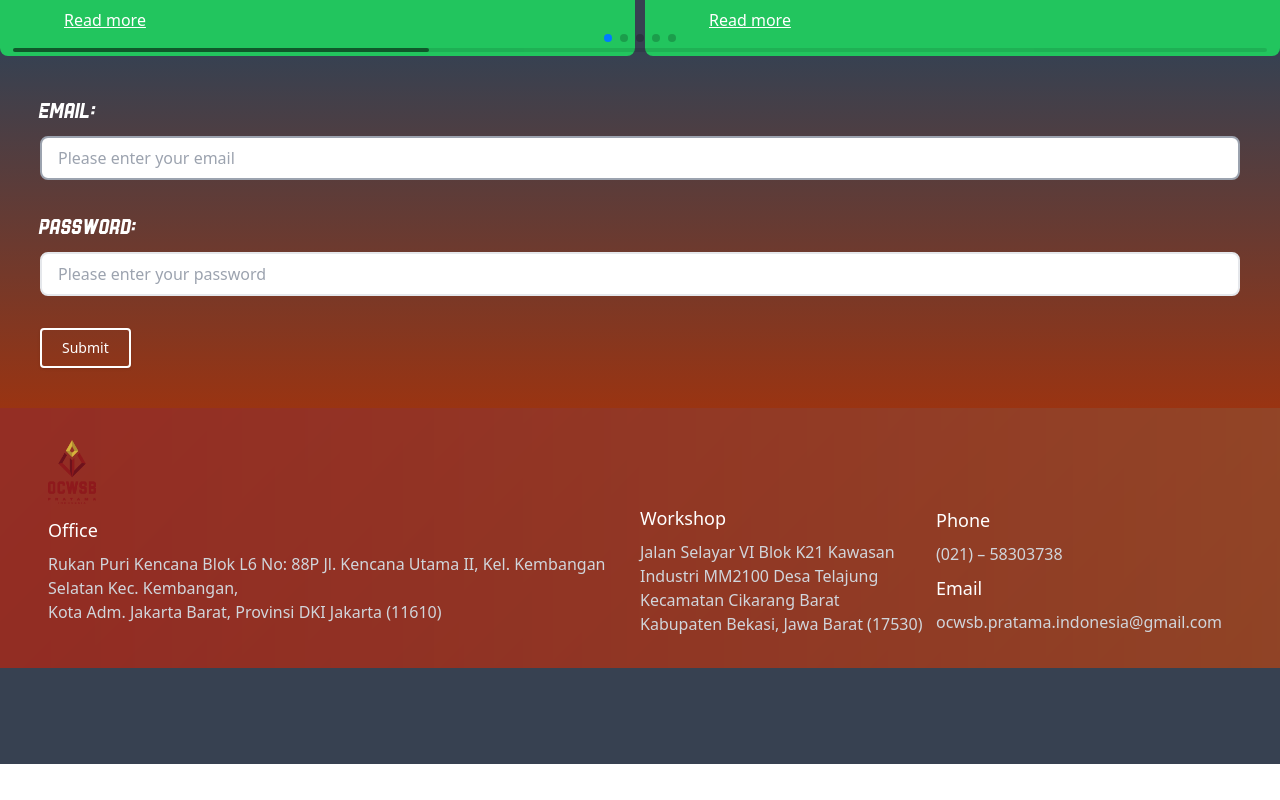
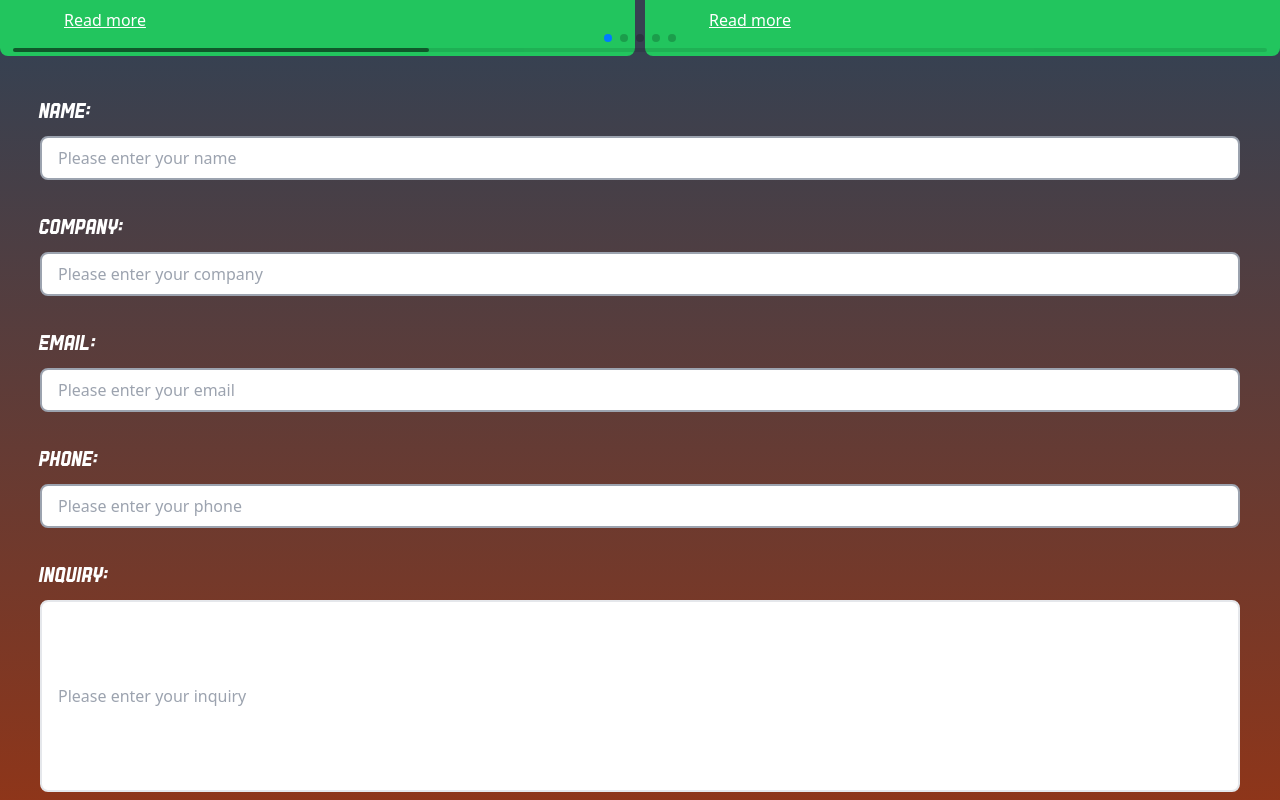
Before and after one commit to fandikaikhsan/ocwsb, a Next.js app: page / in a window 1280 px wide. Shown: the part 2340-3140 px from the top of the page. Before the commit the page ends 3104 px from the top, so only its background shows below. Built offline with nearby package versions, Linux system fonts and the light colour scheme.

Commit message:
feat: add complete input form

```diff
--- a/src/components/containers/FormSection.tsx
+++ b/src/components/containers/FormSection.tsx
@@ -4,14 +4,22 @@ import yupResolver from "@hookform/resolvers/yup"
 import * as yup from "yup"
 
 type UserSubmitForm = {
+  name: string
+  company: string
   email: string
+  phone: string
   password: string
+  inquiry: string
 }
 
 const FormSection = () => {
   const schema = yup.object().shape({
+    name: yup.string().required().min(3),
+    company: yup.string(),
     email: yup.string().email().required(),
+    phone: yup.string(),
     password: yup.string().required().min(6),
+    inquiry: yup.string(),
   })
 
   const {
@@ -36,6 +44,64 @@ const FormSection = () => {
     <>
       <div className=" p-10 bg-gradient-to-b from-gray-700 to-orange-800">
         <form onSubmit={handleSubmit(onSubmit)}>
+          <div className="mb-8">
+            <label
+              htmlFor="name"
+              className={`block text-2xl font-maqin mb-2 ${
+                errors.name ? "text-red-400" : "text-white"
+              }`}
+            >
+              Name:
+            </label>
+            <input
+              {...register("name")}
+              type="text"
+              name="name"
+              id="name"
+              placeholder="Please enter your name"
+              className={`block w-full  bg-white rounded-lg border-2 py-2 px-4  placeholder-gray-400  ${
+                errors.name
+                  ? "text-red-300 border-red-400"
+                  : "text-gray-200 border-gray-400"
+              }`}
+              // ref={register}
+            />
+            {errors.name && (
+              <p className="text-red-500 text-sm mt-2">
+                A valid name is required.
+              </p>
+            )}
+          </div>
+
+          <div className="mb-8">
+            <label
+              htmlFor="company"
+              className={`block text-2xl font-maqin mb-2 ${
+                errors.company ? "text-red-400" : "text-white"
+              }`}
+            >
+              Company:
+            </label>
+            <input
+              {...register("company")}
+              type="text"
+              name="company"
+              id="company"
+              placeholder="Please enter your company"
+              className={`block w-full  bg-white rounded-lg border-2 py-2 px-4  placeholder-gray-400  ${
+                errors.company
+                  ? "text-red-300 border-red-400"
+                  : "text-gray-200 border-gray-400"
+              }`}
+              // ref={register}
+            />
+            {errors.company && (
+              <p className="text-red-500 text-sm mt-2">
+                A valid company is required.
+              </p>
+            )}
+          </div>
+
           <div className="mb-8">
             <label
               htmlFor="email"
@@ -67,21 +133,50 @@ const FormSection = () => {
 
           <div className="mb-8">
             <label
-              htmlFor="password"
+              htmlFor="phone"
               className={`block text-2xl font-maqin mb-2 ${
-                errors.password ? "text-red-400" : "text-white"
+                errors.email ? "text-red-400" : "text-white"
               }`}
             >
-              Password:
+              Phone:
             </label>
             <input
-              {...register("password")}
-              type="password"
-              name="password"
-              id="password"
-              placeholder="Please enter your password"
-              className={`block w-full bg-white rounded-lg border-2 py-2 px-4 text-black placeholder-gray-400 ${
-                errors.password ? "border-red-400" : "text-gray-400"
+              {...register("phone")}
+              type="text"
+              name="phone"
+              id="phone"
+              placeholder="Please enter your phone"
+              className={`block w-full  bg-white rounded-lg border-2 py-2 px-4  placeholder-gray-400  ${
+                errors.phone
+                  ? "text-red-300 border-red-400"
+                  : "text-gray-200 border-gray-400"
+              }`}
+              // ref={register}
+            />
+            {errors.phone && (
+              <p className="text-red-500 text-sm mt-2">
+                A valid phone is required.
+              </p>
+            )}
+          </div>
+
+          <div className="mb-8">
+            <label
+              htmlFor="inquiry"
+              className={`block text-2xl font-maqin mb-2 ${
+                errors.inquiry ? "text-red-400" : "text-white"
+              }`}
+            >
+              Inquiry:
+            </label>
+            <input
+              {...register("inquiry")}
+              type="text"
+              name="inquiry"
+              id="inquiry"
+              placeholder="Please enter your inquiry"
+              className={`block w-full resize-y bg-white rounded-lg border-2 py-2 h-48 px-4 text-black placeholder-gray-400 ${
+                errors.inquiry ? "border-red-400" : "text-gray-400"
               }`}
               // ref={register()}
             />
@@ -91,7 +186,6 @@ const FormSection = () => {
               </p>
             )}
           </div>
-
           <button className="bg-transparent border-white border-2 text-white rounded shadow py-2 px-5 text-sm">
             Submit
           </button>
```
